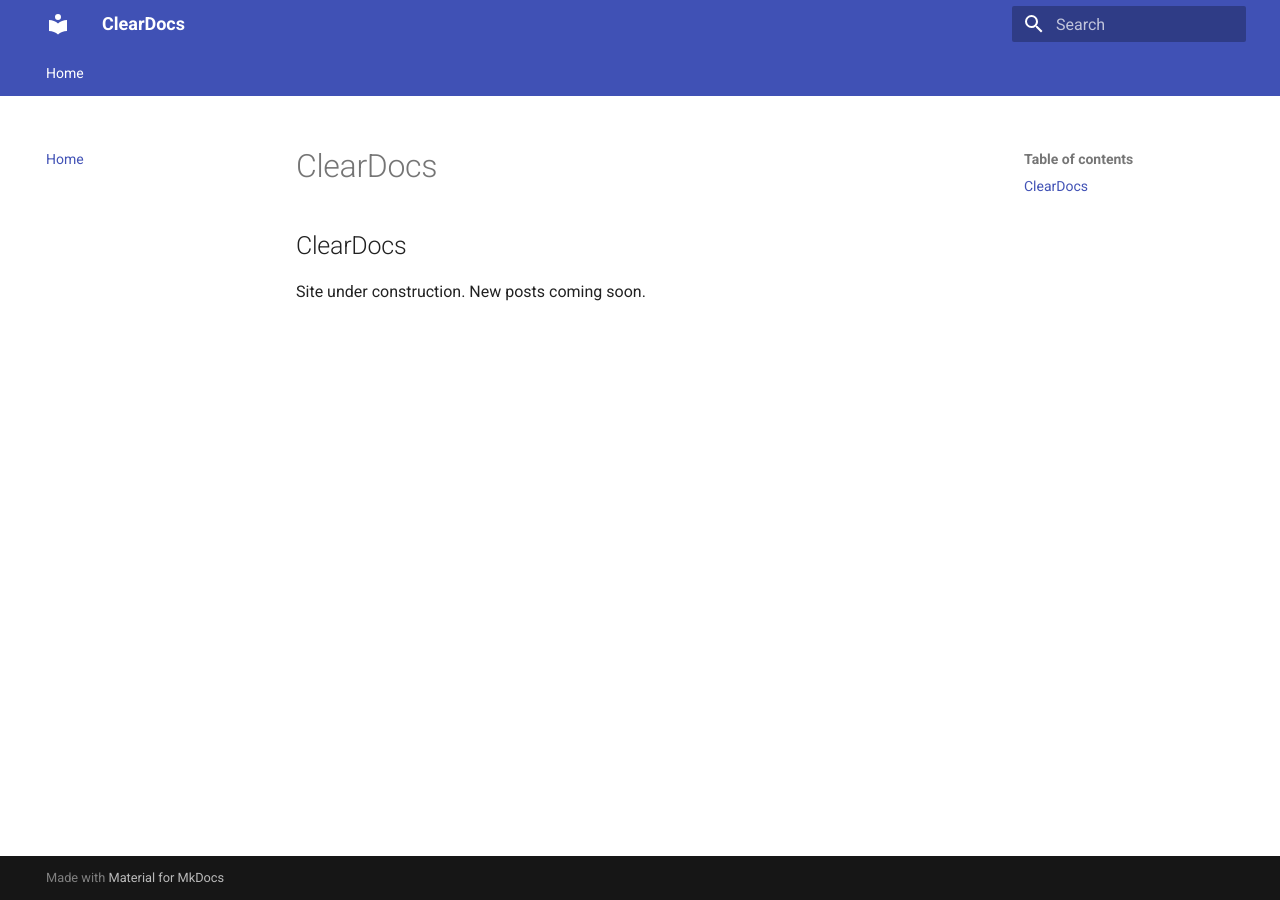
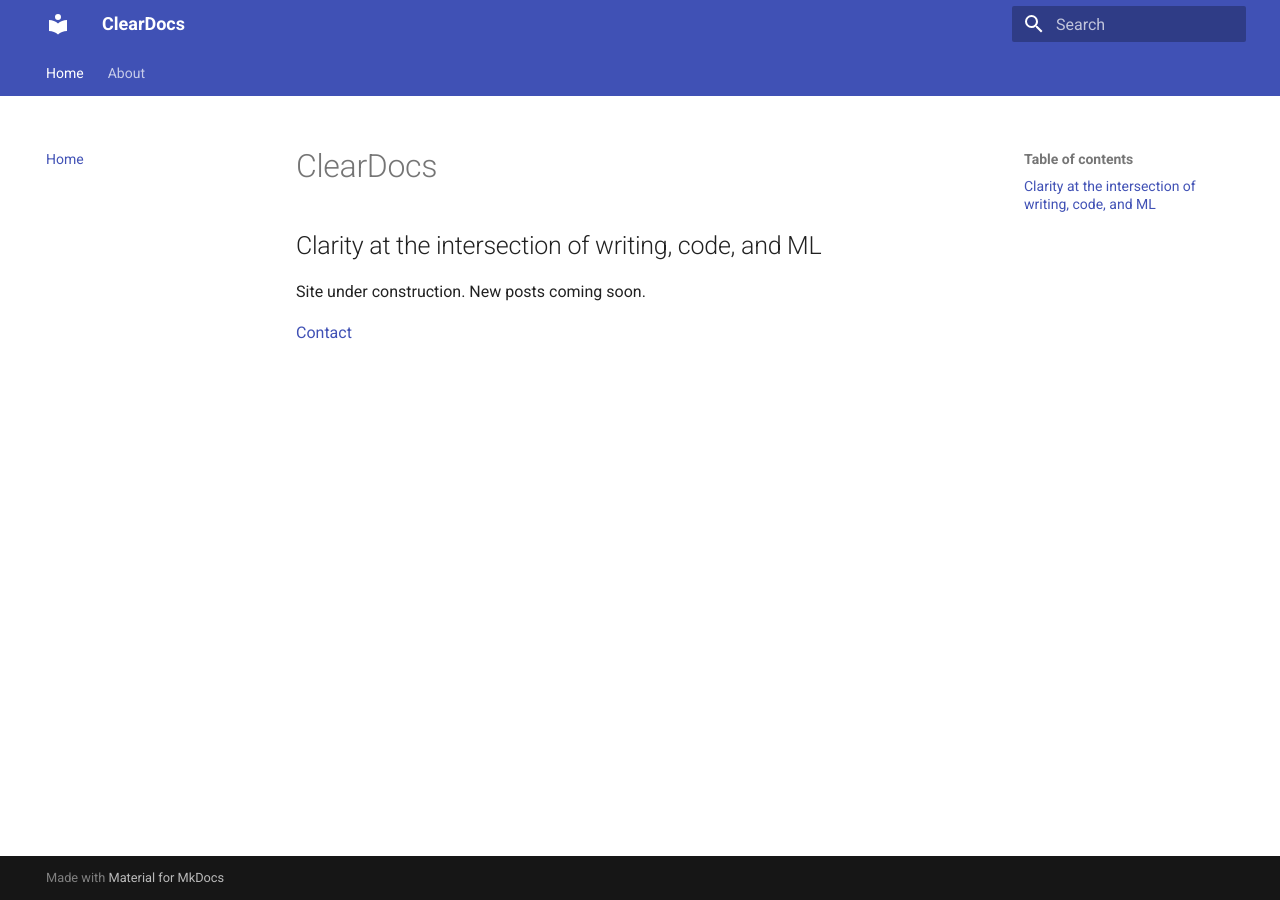
Before and after one commit to notjustsyntax/notjustsyntax.github.io, an MkDocs documentation site: the page built from docs/index.md, in a window 1280 px wide. Built offline with MkDocs 1.6.1 and Material for MkDocs 9.7.7, drawn with Linux system fonts in a browser that asks for light colours.

Commit message:
Add About me section

```diff
--- a/docs/index.md
+++ b/docs/index.md
@@ -1,5 +1,7 @@
 # ClearDocs
 
-## ClearDocs
+## Clarity at the intersection of writing, code, and ML
 
 Site under construction. New posts coming soon.
+
+[Contact](about.md#contact)
--- a/mkdocs.yml
+++ b/mkdocs.yml
@@ -17,6 +17,7 @@
 
 nav:
   - Home: index.md
+  - About: about.md
 
 markdown_extensions:
   - admonition
```
Also changed, not shown: docs/about.md (added, +9 -0 lines).
